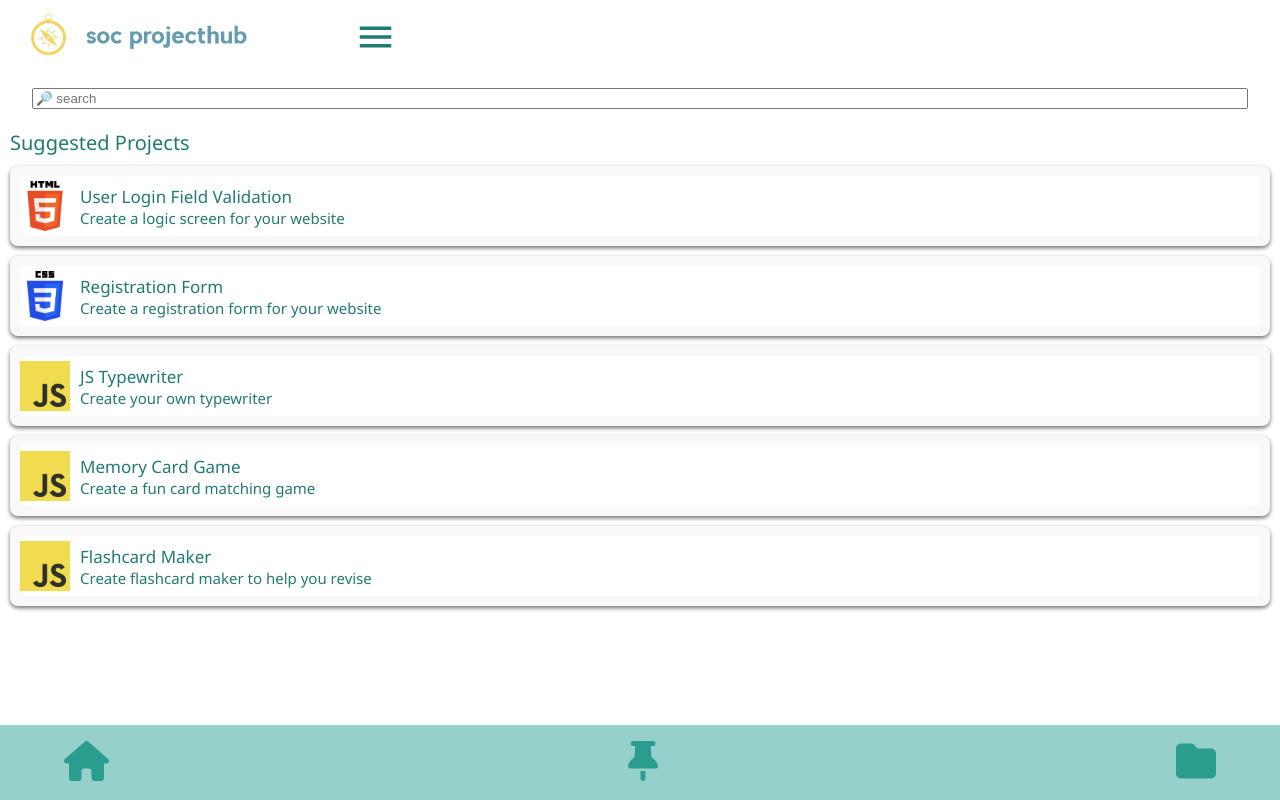
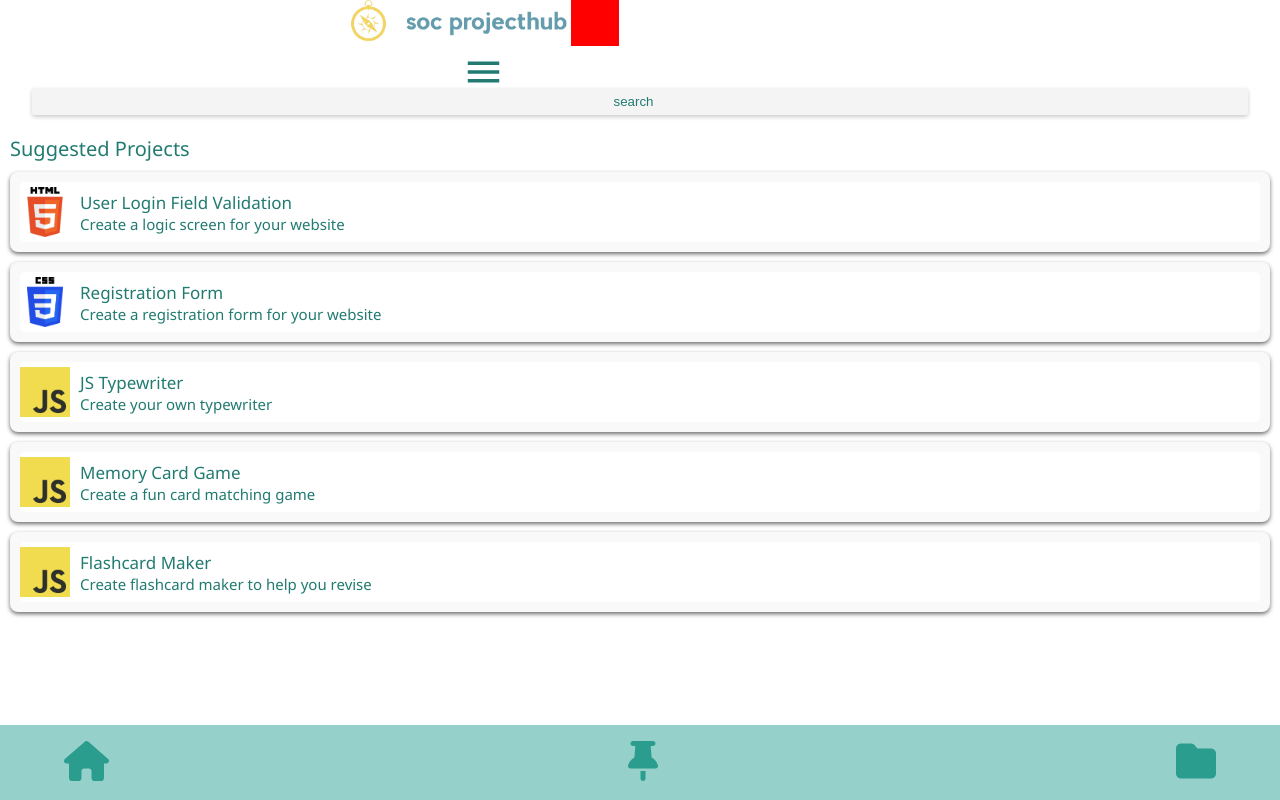
Before and after one commit to SchoolOfCode/bc15-w8-project-front-end-elevensies, a plain HTML site: page index.html in a window 1280 px wide. Drawn offline with nearby package versions, Linux system fonts and the light colour scheme.

Commit message:
trying to fix the header

```diff
--- a/index.html
+++ b/index.html
@@ -16,6 +16,7 @@
     <header>
       <div class="nav-bar">
         <div class="header">
+          <div>
             <div class="logo">
               <div class="compass-icon">
                 <img class="compass-logo" src="./Images/compass.png" />
@@ -23,6 +24,7 @@
               <div class="SOCProjectHub-icon">
                 <img class="text-logo" src="./Images/logo-text.png" />
               </div>
+              <div class="blank-space"></div>
             </div>
             <div class="menu-icon">
               <ul class="main-menu">
@@ -31,19 +33,19 @@
                     <span class="material-symbols-outlined">menu</span>
                   </a>
                   <ul class="dropdown-menu">
-                  <li><strong>Languages</strong></li>
+                    <li class="menu-title"><strong>Languages</strong></li>
                     <ul>
                       <li><a href="#">HTML</a></li>
                       <li><a href="#">CSS</a></li>
                       <li><a href="#">JavaScript</a></li>
                     </ul>
-                  <li><strong>Difficulty</strong></li>
+                    <li class="menu-title"><strong>Difficulty</strong></li>
                     <ul>
                       <li><a href="#">Easy</a></li>
                       <li><a href="#">Medium</a></li>
                       <li><a href="#">Difficult</a></li>
                     </ul>
-                  <li><strong>Topic</strong></li>
+                    <li class="menu-title"><strong>Topic</strong></li>
                     <ul>
                       <li><a href="#">PlayWright</a></li>
                       <li><a href="#">Vitest</a></li>
@@ -55,6 +57,7 @@
             </div>
           </div>
         </div>
+      </div>
 
       <div class="search">
         <form action="/search" method="GET">
@@ -63,7 +66,7 @@
             type="search"
             id="project-search"
             name="project-search"
-            placeholder="🔎 search"
+            placeholder="search"
           />
         </form>
       </div>
--- a/styles.css
+++ b/styles.css
@@ -1,5 +1,11 @@
 body {
   margin: auto;
+}
+
+.blank-space {
+  background-color: red;
+  height: 3rem;
+  width: 3rem;
 }
 
 h2 {
@@ -33,7 +39,7 @@ a {
   display: flex;
   justify-content: flex-end;
   height: 72px;
-  width: 375px;
+  /* width: 375px; */
 }
 
 .header {
@@ -50,7 +56,7 @@ a {
   justify-content: center;
   position: relative;
   right: -1rem;
-  }
+}
 
 /* Compass Selector is the compass image itself within the header  */
 .compass-logo {
@@ -64,7 +70,7 @@ a {
 }
 
 .text-logo {
-  width: 170px
+  width: 170px;
 }
 
 .menu-icon {
@@ -76,7 +82,7 @@ a {
 .menu-icon li {
   padding: 0;
 }
-.material-symbols-outlined{
+.material-symbols-outlined {
   transform: scale(1.75);
   padding-right: 20px;
   position: relative;
@@ -97,7 +103,6 @@ a {
 
 /* Target the main menu list */
 .main-menu {
-
   list-style: none;
   text-align: right; /* Align the text to the right */
 }
@@ -144,6 +149,13 @@ a {
   text-align: left; /* Align the dropdown items to the left */
 }
 
+.menu-title {
+  color: #227b71;
+}
+/* .dropdown-menu > ul:nth-child(2) a {
+  color: #227b71;
+} */
+
 /* Selector for the main html  */
 .main {
   background-color: white;
@@ -157,7 +169,6 @@ a {
 }
 
 .projects-list {
-
   list-style: none;
   /* Remove default list styles */
   padding: 0;
@@ -166,7 +177,6 @@ a {
 }
 
 .list-item {
-
   background-color: #f9f9f9;
   /* Set background color for list items */
 
@@ -242,7 +252,17 @@ a {
   /* left: 7rem; */
   width: 95vw;
   margin-top: 1rem;
+  border: none;
+  border-radius: 2.5px;
+  box-shadow: 0 2px 4px rgba(0, 0, 0, 0.2);
+  background-color: #f4f4f4;
+  text-align: center;
+  height: 27px;
 }
+.search-bar::placeholder {
+  color: #227b71; /* Change color of the placeholder text */
+}
+
 .border-black-2px {
   border: black 2px solid;
 }
```
Lines whose indentation alone changed are shown as unchanged.
